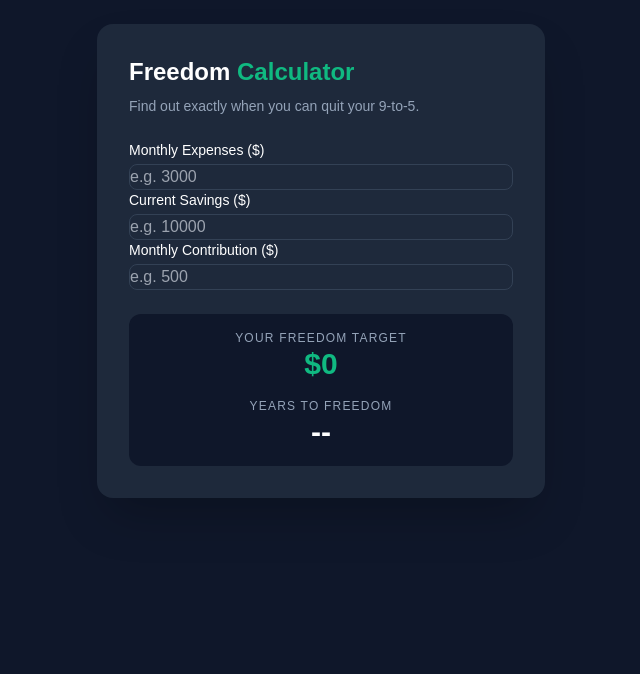
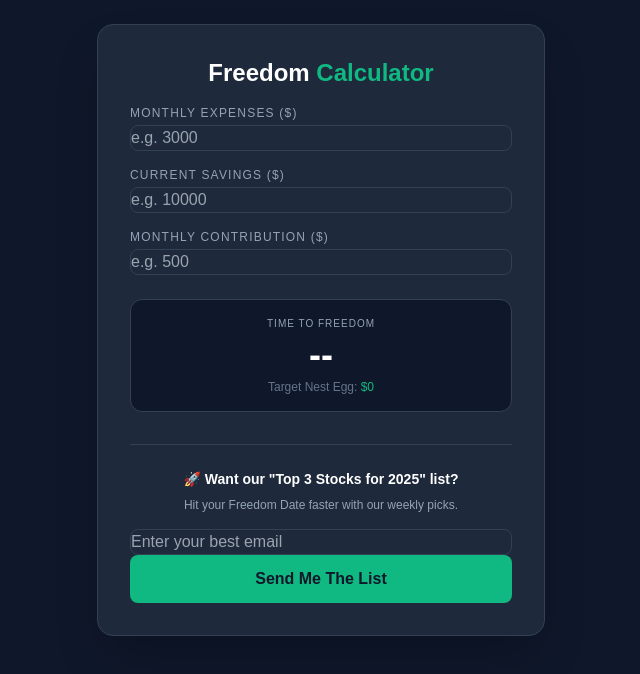
Before and after one commit to bcsnfmsggk-collab/Bcsnfmsggk-collab.github.io, a plain HTML site: page Index.html in a window 1280 px wide. Shown: the whole page, without its empty margins (319-959 px from the left). Drawn offline with nearby package versions, Linux system fonts and the light colour scheme.

Commit message:
Enhance input styles and add subscription form
Updated input styles and adjusted layout for better usability. Added email subscription form for stock recommendations.

```diff
--- a/Index.html
+++ b/Index.html
@@ -8,28 +8,44 @@
     <style>
         body { background-color: #0f172a; color: white; font-family: sans-serif; }
         .accent-green { color: #10b981; }
-        input { background: #1e293b; border: 1px solid #334155; padding: 10px; border-radius: 8px; width: 100%; color: white; margin-bottom: 15px; }
+        input { background: #1e293b; border: 1px solid #334155; padding: 12px; border-radius: 8px; width: 100%; color: white; margin-bottom: 12px; }
+        .btn-primary { background: #10b981; color: #0f172a; font-weight: bold; padding: 12px; border-radius: 8px; width: 100%; transition: 0.3s; }
+        .btn-primary:hover { background: #059669; }
     </style>
 </head>
 <body class="p-6 flex flex-col items-center">
-    <div class="max-w-md w-full bg-slate-800 p-8 rounded-2xl shadow-2xl">
-        <h1 class="text-2xl font-bold mb-2">Freedom <span class="accent-green">Calculator</span></h1>
-        <p class="text-slate-400 text-sm mb-6">Find out exactly when you can quit your 9-to-5.</p>
+    <div class="max-w-md w-full bg-slate-800 p-8 rounded-2xl shadow-2xl border border-slate-700">
+        <h1 class="text-2xl font-bold mb-2 text-center">Freedom <span class="accent-green">Calculator</span></h1>
 
-        <label class="block text-sm mb-1">Monthly Expenses ($)</label>
-        <input type="number" id="expenses" placeholder="e.g. 3000" oninput="calculate()">
+        <div class="space-y-4 mt-4">
+            <div>
+                <label class="block text-xs uppercase tracking-widest text-slate-400 mb-1">Monthly Expenses ($)</label>
+                <input type="number" id="expenses" placeholder="e.g. 3000" oninput="calculate()">
+            </div>
+            <div>
+                <label class="block text-xs uppercase tracking-widest text-slate-400 mb-1">Current Savings ($)</label>
+                <input type="number" id="savings" placeholder="e.g. 10000" oninput="calculate()">
+            </div>
+            <div>
+                <label class="block text-xs uppercase tracking-widest text-slate-400 mb-1">Monthly Contribution ($)</label>
+                <input type="number" id="contribution" placeholder="e.g. 500" oninput="calculate()">
+            </div>
+        </div>
 
-        <label class="block text-sm mb-1">Current Savings ($)</label>
-        <input type="number" id="savings" placeholder="e.g. 10000" oninput="calculate()">
+        <div class="mt-6 p-4 bg-slate-900 rounded-xl text-center border border-slate-700">
+            <p class="text-slate-400 uppercase text-[10px] tracking-widest">Time to Freedom</p>
+            <h2 id="years" class="text-4xl font-bold text-white my-1">--</h2>
+            <p class="text-slate-500 text-xs mt-1">Target Nest Egg: <span id="target" class="accent-green">$0</span></p>
+        </div>
 
-        <label class="block text-sm mb-1">Monthly Contribution ($)</label>
-        <input type="number" id="contribution" placeholder="e.g. 500" oninput="calculate()">
+        <div class="mt-8 pt-6 border-t border-slate-700">
+            <h3 class="text-sm font-semibold text-center mb-2">🚀 Want our "Top 3 Stocks for 2025" list?</h3>
+            <p class="text-xs text-slate-400 text-center mb-4">Hit your Freedom Date faster with our weekly picks.</p>
 
-        <div class="mt-6 p-4 bg-slate-900 rounded-xl text-center">
-            <p class="text-slate-400 uppercase text-xs tracking-widest">Your Freedom Target</p>
-            <h2 id="target" class="text-3xl font-bold accent-green">$0</h2>
-            <p class="text-slate-400 mt-4 uppercase text-xs tracking-widest">Years to Freedom</p>
-            <h2 id="years" class="text-3xl font-bold text-white">--</h2>
+            <form action="https://formspree.io/f/YOUR_UNIQUE_ID" method="POST">
+                <input type="email" name="email" placeholder="Enter your best email" required>
+                <button type="submit" class="btn-primary">Send Me The List</button>
+            </form>
         </div>
     </div>
 
@@ -38,16 +54,13 @@
             const exp = parseFloat(document.getElementById('expenses').value) || 0;
             const sav = parseFloat(document.getElementById('savings').value) || 0;
             const con = parseFloat(document.getElementById('contribution').value) || 0;
-
-            // The 4% Rule: Target = Annual Expenses * 25
             const target = (exp * 12) * 25;
             document.getElementById('target').innerText = '$' + target.toLocaleString();
 
-            // Compound Interest Calculation (Assuming 8% annual return)
             let current = sav;
             let months = 0;
             if(con > 0 || current > 0) {
-                while(current < target && months < 600) { // Cap at 50 years
+                while(current < target && months < 720) {
                     current += con;
                     current *= (1 + 0.08/12);
                     months++;
```
